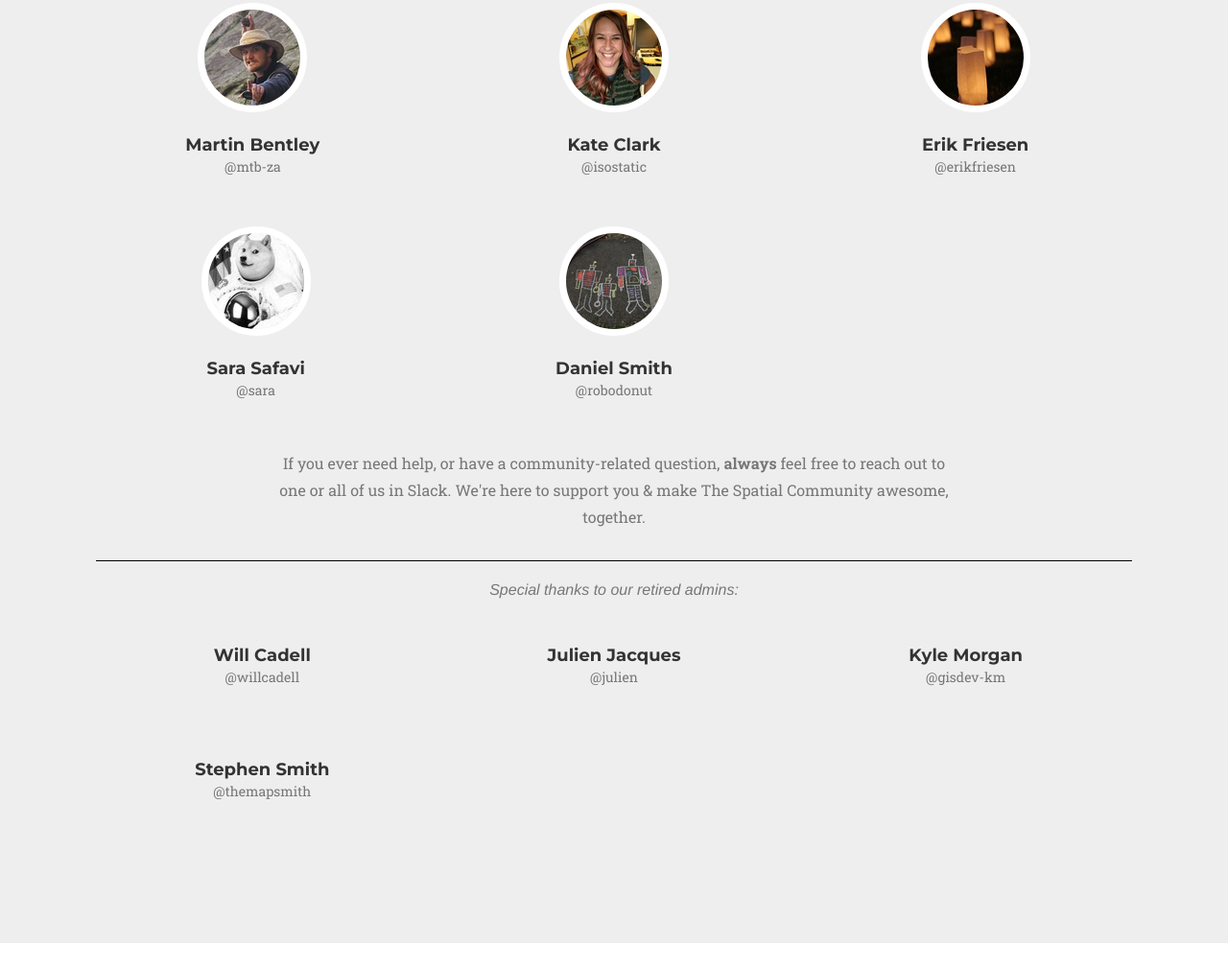
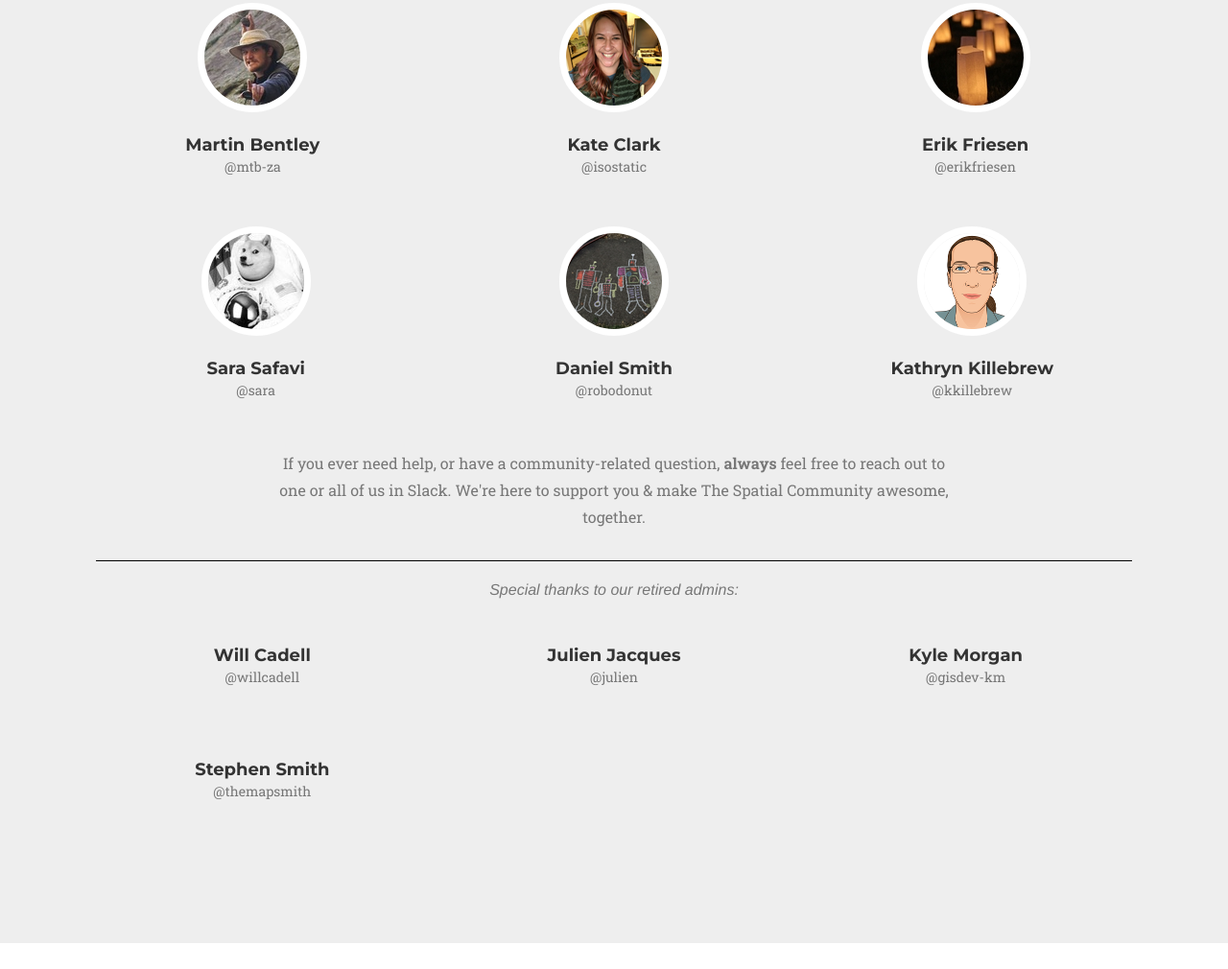
Before and after one commit to TheSpatialCommunity/TheSpatialCommunity.github.io, a website: page index.html in a window 1280 px wide. Shown: the part 5258-6268 px from the top of the page at 96% size. Drawn offline with nearby package versions, Linux system fonts and the light colour scheme; a web font is replaced by a local one.

Commit message:
Add admin @kkillebrew

```diff
--- a/index.html
+++ b/index.html
@@ -507,6 +507,21 @@
                         <!-- </ul> -->
                     </div>
                 </div>
+                <div class="col-sm-4">
+                    <div class="team-member">
+                        <img src="img/team/kathryn.png" class="img-responsive img-circle" alt="">
+                        <h4>Kathryn Killebrew</h4>
+                        <p class="text-muted">@kkillebrew</p>
+                        <!-- <ul class="list-inline social-buttons"> -->
+                        <!--     <li><a href="#"><i class="fa fa-twitter"></i></a> -->
+                        <!--     </li> -->
+                        <!--     <li><a href="#"><i class="fa fa-facebook"></i></a> -->
+                        <!--     </li> -->
+                        <!--     <li><a href="#"><i class="fa fa-linkedin"></i></a> -->
+                        <!--     </li> -->
+                        <!-- </ul> -->
+                    </div>
+                </div>
             <div class="row">
                 <div class="col-lg-8 col-lg-offset-2 text-center">
                     <p class="large text-muted">
```
Also changed, not shown: img/team/kathryn.png (added).
